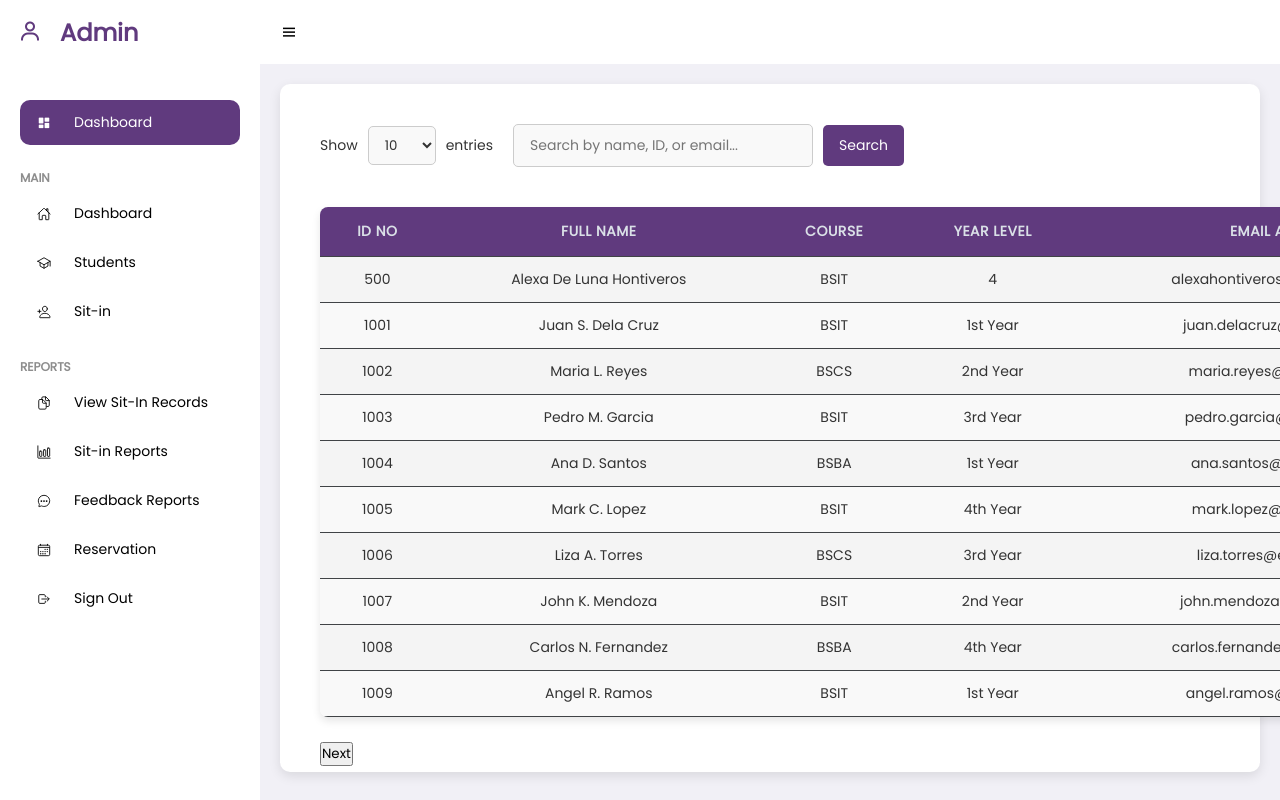
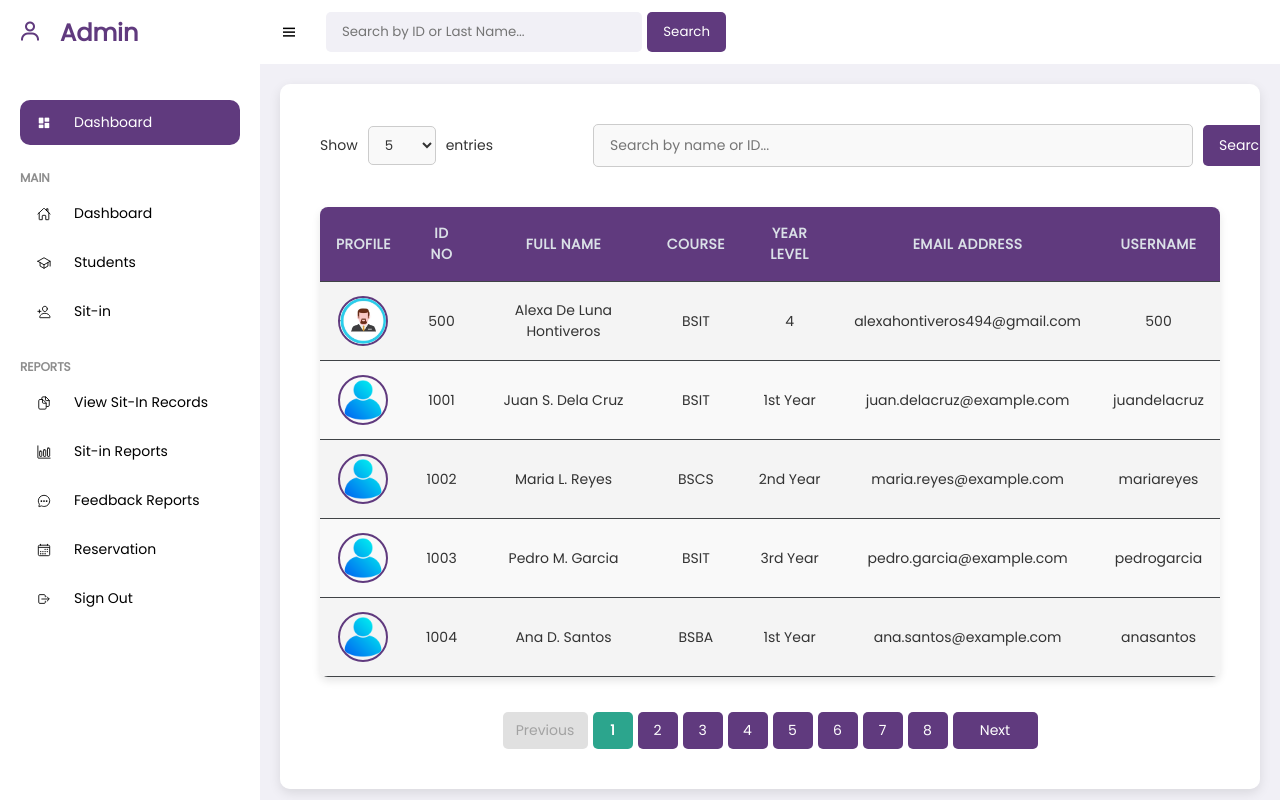
Before and after one commit to deLuna18/sitInmanagement32, a Flask app: page /admin_students in a window 1280 px wide. Run offline with Flask 3, Linux system fonts and the light colour scheme; a user stored in the database is signed in; data comes from the database, SQL or seed files in the repository; both versions use the stored data as it was after the commit; some libraries are stand-ins or nearby versions.

Commit message:
Done admin_students

```diff
--- a/app.py
+++ b/app.py
@@ -712,7 +712,7 @@ def admin_enrolled_students():
 def search_registered_students():
     query = request.args.get('query', '').strip().lower()
     page = request.args.get('page', 1, type=int)
-    per_page = 10
+    per_page = request.args.get('per_page', 10, type=int)  # Get per_page from the request
     offset = (page - 1) * per_page
 
     if not query:
@@ -732,6 +732,5 @@ def search_registered_students():
         "per_page": per_page
     })
 
-
 if __name__ == "__main__":
     app.run(debug=True)
--- a/dbhelper.py
+++ b/dbhelper.py
@@ -414,7 +414,7 @@ def count_all_registered_students():
 # GET ALL REGISTERED STUDENTS WITH PAGINATION
 def get_all_registered_students(limit=10, offset=0):
     sql = """
-    SELECT idno, firstname, middlename, lastname, course, year_level, email_address, username
+    SELECT idno, firstname, middlename, lastname, course, year_level, email_address, username, profile_picture
     FROM users
     WHERE idno != ?
     ORDER BY idno ASC
--- a/static/admin_dashboard.css
+++ b/static/admin_dashboard.css
@@ -231,7 +231,7 @@ nav form {
 nav .form-group {
 	position: relative;
 	display: flex;
-    align-items: center; /* Align items vertically */
+    align-items: center;
     gap: 5px;
 }
 
--- a/static/admin_students.css
+++ b/static/admin_students.css
@@ -16,7 +16,12 @@ body {
 	background: var(--grey);
 	overflow-x: hidden;
     min-height: 100vh;
-    /* background: linear-gradient(var(--red1) 50%, var(--dark2) 50%); */
+}
+
+html, body {
+    height: 100%;
+    margin: 0;
+    padding: 0;
 }
 
 a {
@@ -212,11 +217,14 @@ li {
 	width: calc(100% - 260px);
 	left: 260px;
 	transition: all .3s ease;
+    min-height: 100vh;
 }
 #sidebar.hide + #content {
 	width: calc(100% - 60px);
 	left: 60px;
 }
+
+
 /* NAVBAR */
 nav {
 	background: var(--light);
@@ -241,7 +249,25 @@ nav form {
 }
 nav .form-group {
 	position: relative;
+	display: flex;
+    align-items: center;
+    gap: 5px;
 }
+
+nav .form-group .search-btn {
+    background: var(--blue);
+    color: #fff;
+    border: none;
+    border-radius: 5px;
+    padding: 10px 16px;
+    cursor: pointer;
+    transition: background .3s ease;
+}
+
+nav .form-group .search-btn:hover {
+    background: #603a7ede;
+}
+
 nav .form-group input {
 	width: 100%;
 	background: var(--grey);
@@ -335,11 +361,12 @@ nav .profile .profile-link a:hover {
 .container{
     padding: 40px;
     width: auto;
-    height: 86vh;
+    min-height: 86vh;
     background: #ffffff;
     box-shadow: 0 4px 12px rgba(0, 0, 0, 0.1);
     border-radius: 10px;
     margin: 20px;
+    overflow-y: auto;
 }
 
 .container header .filterEntries{
@@ -347,6 +374,7 @@ nav .profile .profile-link a:hover {
     justify-content: space-between;
     align-items: center;
     margin-bottom: 20px;
+    gap: 100px;
 }
 
 .filterEntries .entries{
@@ -478,10 +506,9 @@ table td button{
 }
 
 .container footer{
-    margin-top: 25px;
+    margin-top: 35px;
     font-size: 16px;
     display: flex;
-    justify-content: space-between;
     align-items: center;
 }
 
@@ -714,7 +741,6 @@ input::-webkit-outer-spin-button{
     box-shadow: 0 4px 8px rgba(0, 0, 0, 0.1);
     border-radius: 8px;
     overflow: hidden;
-    min-width: 1400px !important;
 }
 
 /* Table header */
@@ -729,7 +755,7 @@ input::-webkit-outer-spin-button{
 
 /* Table header cells */
 .styled-table th {
-    padding: 14px 16px;
+    padding: 16px 16px;
     text-align: center;
     font-size: 14px;
 }
@@ -748,7 +774,7 @@ input::-webkit-outer-spin-button{
 
 /* Table body cells */
 .styled-table td {
-    padding: 12px 16px;
+    padding: 14px 16px;
     text-align: center;
     color: #333333;
     font-size: 14px;
@@ -840,53 +866,7 @@ input::-webkit-outer-spin-button{
 }
 
 
-/* Footer styling */
-.container footer {
-    margin-top: 25px;
-    font-size: 14px;
-    display: flex;
-    justify-content: space-between;
-    align-items: center;
-}
 
-.container footer span {
-    color: #333333;
-}
-
-footer .pagination button {
-    width: 40px;
-    padding: 8px 0;
-    color: #ffffff;
-    background: #603A7E;
-    font-size: 14px;
-    cursor: pointer;
-    border: none;
-    margin: 0 2px;
-    border-radius: 5px;
-    transition: background 0.3s ease, transform 0.2s ease;
-}
-
-footer .pagination button:first-child {
-    width: 85px;
-    border-top-left-radius: 5px;
-    border-bottom-left-radius: 5px;
-    opacity: 1; /* Fully visible */
-    pointer-events: auto; /* Enable click events */
-}
-
-footer .pagination button:last-child {
-    width: 85px;
-    border-top-right-radius: 5px;
-    border-bottom-right-radius: 5px;
-    opacity: 1; /* Fully visible */
-    pointer-events: auto; /* Enable click events */
-}
-
-footer .pagination button:disabled {
-    opacity: 0.6; /* Faded appearance when disabled */
-    cursor: not-allowed; /* Show disabled cursor */
-    pointer-events: none; /* Disable click events when disabled */
-}
 
 
 
@@ -937,14 +917,14 @@ footer .pagination button:disabled {
     justify-content: space-between;
     align-items: center;
     margin-bottom: 20px;
-    gap: 20px; /* Add gap between entries dropdown and search bar */
+    gap: 20px;
 }
 
 /* ENTRIES DROPDOWN */
 .filterEntries .entries {
     display: flex;
     align-items: center;
-    gap: 10px; /* Add gap between "Show" text and dropdown */
+    gap: 10px;
     color: #333333;
     font-size: 14px;
 }
@@ -969,12 +949,12 @@ footer .pagination button:disabled {
     display: flex;
     align-items: center;
     gap: 10px;
-    margin-left: auto; /* Push search bar to the right */
+    margin-left: auto;
 }
 
 .filterEntries .search-container input {
-    width: 100%;
-    max-width: 300px;
+    width: 600px;
+    max-width: 6000px;
     padding: 10px 16px;
     border: 1px solid #cccccc;
     border-radius: 5px;
@@ -1005,3 +985,75 @@ footer .pagination button:disabled {
     background: #4a2c5f;
     transform: scale(1.05);
 }
+
+
+/* FOOTER | PAGINATION BUTTON */
+
+footer {
+    display: flex;
+    justify-content: center;
+    align-items: center;
+    width: 100%;
+    margin-top: 25px;
+}
+
+footer #pagination {
+    display: flex;
+    gap: 5px;
+    align-items: center;
+}
+
+footer #pagination button {
+    width: 40px;
+    padding: 8px 0;
+    color: #ffffff;
+    background: #603A7E;
+    font-size: 14px;
+    cursor: pointer;
+    border: none;
+    border-radius: 5px;
+    transition: background 0.3s ease, transform 0.2s ease;
+}
+
+footer #pagination button:hover {
+    background: #4a2c5f;
+    transform: scale(1.05);
+}
+
+footer #pagination button.active {
+    background: #2CA58D;
+    color: #ffffff;
+    font-weight: bold;
+}
+
+footer #pagination button:disabled {
+    opacity: 0.6;
+    cursor: not-allowed;
+    background: #cccccc;
+    color: #666666;
+}
+
+footer #pagination button:first-child,
+footer #pagination button:last-child {
+    width: 85px;
+}
+
+footer #pagination button:first-child {
+    border-top-left-radius: 5px;
+    border-bottom-left-radius: 5px;
+}
+
+footer #pagination button:last-child {
+    border-top-right-radius: 5px;
+    border-bottom-right-radius: 5px;
+}
+
+
+/* TABLE IMAGE  */
+.styled-table img {
+    width: 50px;
+    height: 50px;
+    border-radius: 50%;
+    object-fit: cover;
+    border: 2px solid #603A7E;
+}
--- a/static/js/admin_students.js
+++ b/static/js/admin_students.js
@@ -1,102 +1,226 @@
 // =========================================== SIDEBAR ===========================================
-// SIDEBAR DROPDOWN
 const allDropdown = document.querySelectorAll('#sidebar .side-dropdown');
 const sidebar = document.getElementById('sidebar');
+const toggleSidebar = document.querySelector('nav .toggle-sidebar');
+const allSideDivider = document.querySelectorAll('#sidebar .divider');
 
-allDropdown.forEach(item=> {
+// SIDEBAR DROPDOWN
+allDropdown.forEach(item => {
     const a = item.parentElement.querySelector('a:first-child');
     a.addEventListener('click', function (e) {
         e.preventDefault();
 
-		if(!this.classList.contains('active')) {
-			allDropdown.forEach(i=> {
+        if (!this.classList.contains('active')) {
+            allDropdown.forEach(i => {
                 const aLink = i.parentElement.querySelector('a:first-child');
-
                 aLink.classList.remove('active');
                 i.classList.remove('show');
-			})
+            });
         }
 
         this.classList.toggle('active');
         item.classList.toggle('show');
-	})
-})
+    });
+});
 
 // SIDEBAR COLLAPSE
-const toggleSidebar = document.querySelector('nav .toggle-sidebar');
-const allSideDivider = document.querySelectorAll('#sidebar .divider');
+toggleSidebar.addEventListener('click', function () {
+    sidebar.classList.toggle('hide');
 
-if(sidebar.classList.contains('hide')) {
-	allSideDivider.forEach(item=> {
-		item.textContent = '-'
-	})
-	allDropdown.forEach(item=> {
+    allSideDivider.forEach(item => {
+        item.textContent = sidebar.classList.contains('hide') ? '-' : item.dataset.text;
+    });
+
+    if (sidebar.classList.contains('hide')) {
+        allDropdown.forEach(item => {
             const a = item.parentElement.querySelector('a:first-child');
             a.classList.remove('active');
             item.classList.remove('show');
-	})
-} else {
-	allSideDivider.forEach(item=> {
-		item.textContent = item.dataset.text;
-	})
+        });
     }
+});
 
-toggleSidebar.addEventListener('click', function () {
-	sidebar.classList.toggle('hide');
-
-	if(sidebar.classList.contains('hide')) {
-		allSideDivider.forEach(item=> {
-			item.textContent = '-'
-		})
-
-		allDropdown.forEach(item=> {
+sidebar.addEventListener('mouseleave', function () {
+    if (this.classList.contains('hide')) {
+        allDropdown.forEach(item => {
             const a = item.parentElement.querySelector('a:first-child');
             a.classList.remove('active');
             item.classList.remove('show');
-		})
-	} else {
-		allSideDivider.forEach(item=> {
-			item.textContent = item.dataset.text;
-		})
+        });
+        allSideDivider.forEach(item => {
+            item.textContent = '-';
+        });
     }
-})
+});
 
-sidebar.addEventListener('mouseleave', function () {
-	if(this.classList.contains('hide')) {
-		allDropdown.forEach(item=> {
+sidebar.addEventListener('mouseenter', function () {
+    if (this.classList.contains('hide')) {
+        allDropdown.forEach(item => {
             const a = item.parentElement.querySelector('a:first-child');
             a.classList.remove('active');
             item.classList.remove('show');
-		})
-		allSideDivider.forEach(item=> {
-			item.textContent = '-'
-		})
+        });
+        allSideDivider.forEach(item => {
+            item.textContent = item.dataset.text;
+        });
     }
-})
-
-sidebar.addEventListener('mouseenter', function () {
-	if(this.classList.contains('hide')) {
-		allDropdown.forEach(item=> {
-			const a = item.parentElement.querySelector('a:first-child');
-			a.classList.remove('active');
-			item.classList.remove('show');
-		})
-		allSideDivider.forEach(item=> {
-			item.textContent = item.dataset.text;
-		})
-	}
-})
-
+});
 
 // ============================== TABLE FUNCTIONALITY =================================
 
+let currentPage = 1;
+let perPage = 5;
 
-
+// FETCH ALL REGISTERED STUDENTS
 async function fetchAllRegisteredStudents(page = 1) {
     try {
         const response = await fetch(`/search_registered_students?page=${page}`);
         const data = await response.json();
+        displayRegisteredStudents(data.students);
+        updatePagination(data.total, data.page, data.per_page);
+    } catch (error) {
+        console.error("Error fetching students:", error);
+        alert("An error occurred while fetching students. Please try again.");
+    }
+}
 
+// SEARCH REGISTERED STUDENTS
+async function searchRegisteredStudents(page = 1) {
+    const query = document.getElementById('registeredSearchInput').value.trim();
+
+    try {
+        const response = await fetch(`/search_registered_students?query=${encodeURIComponent(query)}&page=${page}`);
+        const data = await response.json();
+        displayRegisteredStudents(data.students);
+        updatePagination(data.total, data.page, data.per_page);
+    } catch (error) {
+        console.error("Error fetching search results:", error);
+        alert("An error occurred while searching. Please try again.");
+    }
+}
+
+// UPDATE PAGINATION
+function updatePagination(total, page, perPage) {
+    const paginationDiv = document.getElementById('pagination');
+    paginationDiv.innerHTML = '';
+
+    const totalPages = Math.ceil(total / perPage);
+
+    // PREVIOUS BUTTON
+    if (page > 1) {
+        const prevButton = document.createElement('button');
+        prevButton.textContent = 'Previous';
+        prevButton.id = 'prevPage';
+        prevButton.addEventListener('click', () => {
+            currentPage = page - 1;
+            searchRegisteredStudents(currentPage);
+        });
+        paginationDiv.appendChild(prevButton);
+    } else {
+        const prevButton = document.createElement('button');
+        prevButton.textContent = 'Previous';
+        prevButton.id = 'prevPage';
+        prevButton.disabled = true;
+        paginationDiv.appendChild(prevButton);
+    }
+
+    // PAGE NUMBER
+    for (let i = 1; i <= totalPages; i++) {
+        const pageButton = document.createElement('button');
+        pageButton.textContent = i;
+        pageButton.classList.toggle('active', i === page);
+        pageButton.addEventListener('click', () => {
+            currentPage = i;
+            searchRegisteredStudents(currentPage);
+        });
+        paginationDiv.appendChild(pageButton);
+    }
+
+    // NEXT BUTTON
+    if (page < totalPages) {
+        const nextButton = document.createElement('button');
+        nextButton.textContent = 'Next';
+        nextButton.id = 'nextPage';
+        nextButton.addEventListener('click', () => {
+            currentPage = page + 1;
+            searchRegisteredStudents(currentPage);
+        });
+        paginationDiv.appendChild(nextButton);
+    } else {
+        const nextButton = document.createElement('button');
+        nextButton.textContent = 'Next';
+        nextButton.id = 'nextPage';
+        nextButton.disabled = true;
+        paginationDiv.appendChild(nextButton);
+    }
+}
+
+// DISPLAY
+function displayRegisteredStudents(students) {
+    const tbody = document.getElementById('registeredStudentsTableBody');
+    tbody.innerHTML = '';
+
+    if (students.length === 0) {
+        const row = document.createElement('tr');
+        const cell = document.createElement('td');
+        cell.setAttribute('colspan', '7');
+        cell.textContent = 'No students found.';
+        cell.style.textAlign = 'center';
+        cell.style.padding = '20px';
+        cell.style.fontStyle = 'italic';
+        row.appendChild(cell);
+        tbody.appendChild(row);
+    } else {
+        students.forEach(student => {
+            const row = document.createElement('tr');
+            row.innerHTML = `
+                <td>
+                    <img src="/static/uploads/${student.profile_picture || 'default_profile.png'}"
+                         alt="Profile Picture"
+                         style="width: 50px; height: 50px; border-radius: 50%; object-fit: cover;">
+                </td>
+                <td>${student.idno}</td>
+                <td>${student.firstname} ${student.middlename ? student.middlename + ' ' : ''}${student.lastname}</td>
+                <td>${student.course}</td>
+                <td>${student.year_level}</td>
+                <td>${student.email_address}</td>
+                <td>${student.username}</td>
+            `;
+            tbody.appendChild(row);
+        });
+    }
+}
+
+// DEBOUNCE SEARCH
+let searchTimeout;
+document.getElementById('registeredSearchInput').addEventListener('input', () => {
+    clearTimeout(searchTimeout);
+    searchTimeout = setTimeout(() => {
+        searchRegisteredStudents(1);
+    }, 300); // Adjust debounce time as needed
+});
+
+window.onload = fetchAllRegisteredStudents;
+
+
+// ============================== ENTRIES DROPDOWN FUNCTIONALITY =================================
+
+// Get the dropdown element
+const entriesDropdown = document.getElementById('table_size');
+
+// Add event listener to the dropdown
+entriesDropdown.addEventListener('change', function () {
+    const selectedValue = parseInt(this.value); // Get the selected value (10, 20, 50, 100)
+    perPage = selectedValue; // Update the global perPage variable
+    currentPage = 1; // Reset to the first page
+    searchRegisteredStudents(currentPage); // Re-fetch data with the new limit
+});
+
+// Update the fetchAllRegisteredStudents and searchRegisteredStudents functions to use the global perPage variable
+async function fetchAllRegisteredStudents(page = 1) {
+    try {
+        const response = await fetch(`/search_registered_students?page=${page}&per_page=${perPage}`);
+        const data = await response.json();
         displayRegisteredStudents(data.students);
         updatePagination(data.total, data.page, data.per_page);
     } catch (error) {
@@ -109,9 +233,8 @@ async function searchRegisteredStudents(page = 1) {
     const query = document.getElementById('registeredSearchInput').value.trim();
 
     try {
-        const response = await fetch(`/search_registered_students?query=${encodeURIComponent(query)}&page=${page}`);
+        const response = await fetch(`/search_registered_students?query=${encodeURIComponent(query)}&page=${page}&per_page=${perPage}`);
         const data = await response.json();
-
         displayRegisteredStudents(data.students);
         updatePagination(data.total, data.page, data.per_page);
     } catch (error) {
@@ -119,105 +242,3 @@ async function searchRegisteredStudents(page = 1) {
         alert("An error occurred while searching. Please try again.");
     }
 }
-
-let currentPage = 1;  // Track the current page
-const perPage = 10;   // Number of records per page
-
-function updatePagination(total, page, perPage) {
-    const paginationDiv = document.getElementById('pagination');
-    paginationDiv.innerHTML = '';  // Clear existing pagination controls
-
-    const totalPages = Math.ceil(total / perPage);
-
-    // Previous Button
-    if (page > 1) {
-        const prevButton = document.createElement('button');
-        prevButton.textContent = 'Previous';
-        prevButton.addEventListener('click', () => {
-            currentPage = page - 1;
-            fetchAllRegisteredStudents(currentPage);
-        });
-        paginationDiv.appendChild(prevButton);
-    }
-
-    // Next Button
-    if (page < totalPages) {
-        const nextButton = document.createElement('button');
-        nextButton.textContent = 'Next';
-        nextButton.addEventListener('click', () => {
-            currentPage = page + 1;
-            fetchAllRegisteredStudents(currentPage);
-        });
-        paginationDiv.appendChild(nextButton);
-    }
-}
-
-
-// PAGINATION
-
-function updatePagination(total, page, perPage) {
-    const paginationDiv = document.getElementById('pagination');
-    paginationDiv.innerHTML = '';
-
-    const totalPages = Math.ceil(total / perPage);
-
-    // Previous Button
-    if (page > 1) {
-        const prevButton = document.createElement('button');
-        prevButton.textContent = 'Previous';
-        prevButton.addEventListener('click', () => {
-            currentPage = page - 1;
-            searchRegisteredStudents(currentPage);
-        });
-        paginationDiv.appendChild(prevButton);
-    }
-
-    // Next Button
-    if (page < totalPages) {
-        const nextButton = document.createElement('button');
-        nextButton.textContent = 'Next';
-        nextButton.addEventListener('click', () => {
-            currentPage = page + 1;
-            searchRegisteredStudents(currentPage);
-        });
-        paginationDiv.appendChild(nextButton);
-    }
-}
-
-// DISPLAY
-function displayRegisteredStudents(students) {
-    const tbody = document.getElementById('registeredStudentsTableBody');
-    tbody.innerHTML = '';  // Clear existing rows
-
-    if (students.length === 0) {
-        // Display "No students found." message in the table
-        const row = document.createElement('tr');
-        const cell = document.createElement('td');
-        cell.setAttribute('colspan', '6');  // Span all columns
-        cell.textContent = 'No students found.';  // Message to display
-        cell.style.textAlign = 'center';  // Center the text
-        cell.style.padding = '20px';  // Add some padding
-        cell.style.fontStyle = 'italic';  // Italicize the text
-        row.appendChild(cell);
-        tbody.appendChild(row);
-    } else {
-        // Display the list of students
-        students.forEach(student => {
-            const row = document.createElement('tr');
-            row.innerHTML = `
-                <td>${student.idno}</td>
-                <td>${student.firstname} ${student.middlename ? student.middlename + ' ' : ''}${student.lastname}</td>
-                <td>${student.course}</td>
-                <td>${student.year_level}</td>
-                <td>${student.email_address}</td>
-                <td>${student.username}</td>
-            `;
-            tbody.appendChild(row);
-        });
-    }
-}
-
-
-
-// Call this function when the page loads
-window.onload = fetchAllRegisteredStudents;
--- a/templates/admin_students.html
+++ b/templates/admin_students.html
@@ -95,18 +95,52 @@
     <!-- SIDEBAR -->
 
     <section id="content">
-		<!-- NAVBAR -->
+
+        <!-- NAVBAR [SUD KAY SEARCH BAR]-->
 		<nav>
 			<i class='bx bx-menu toggle-sidebar'></i>
+			<form id="searchForm">
+				<div class="form-group">
+					<input type="text" id="searchInput" placeholder="Search by ID or Last Name...">
+					<button type="button" id="searchBtn" class="search-btn">Search</button>
+				</div>
+			</form>
+		</nav>
+
+		<button id="openModalBtn" style="display: none;">Open Sit-In Modal</button>
+
+		<!-- MODAL FOR STUDENT SIT-IN [CONNECTED TO SEARCH BAR] -->
+		<div id="sitInModal"
+			style="
+				display: none;
+				position: fixed;
+				top: 0;
+				left: 0;
+				width: 100%;
+				height: 100%;
+				background-color: rgba(0, 0, 0, 0.5);
+				z-index: 9999; /* Highest priority */
+				justify-content: center;
+				align-items: center;
 
 
 
-        <!-- Modal for Student Sit-In [Connected to Search Bar] -->
-        <div id="sitInModal"
-            style="display: none; position: fixed; top: 0; left: 0; width: 100%; height: 100%; background-color: rgba(0, 0, 0, 0.5); z-index: 9999; justify-content: center; align-items: center;">
+				">
+
 			<div class="modal-content"
-                style="background-color: #fff; padding: 20px; border-radius: 10px; box-shadow: 0 4px 15px rgba(0, 0, 0, 0.3); width: 100%; max-width: 500px;">
+				style="
+
+					background-color: #fff;
+					padding: 20px;
+					border-radius: 10px;
+					box-shadow: 0 4px 15px rgba(0, 0, 0, 0.3);
+					width: 100%;
+					max-width: 500px;
+					">
+
+
 				<h2>Sit In Form</h2>
+
 				<label>ID Number:</label>
 				<input type="text" id="idNumber" readonly>
 
@@ -123,20 +157,41 @@
 				<input type="text" id="remainingSessions" readonly>
 
 				<div style="display: flex; gap: 10px; margin-top: 10px;">
-                    <button id="closeModal" style="background-color: #d9534f; color: #fff; border: none; border-radius: 5px; padding: 8px 20px; cursor: pointer; transition: background 0.3s ease;">
+					<button id="closeModal" style="
+						background-color: #d9534f;
+						color: #fff;
+						border: none;
+						border-radius: 5px;
+						padding: 8px 20px;
+						cursor: pointer;
+						transition: background 0.3s ease;">
 						Close
 					</button>
-                    <button id="acceptBtn" style="background-color: #5cb85c; color: #fff; border: none; border-radius: 5px; padding: 8px 20px; cursor: pointer; transition: background 0.3s ease;">
+
+					<button id="acceptBtn" style="
+						background-color: #5cb85c;
+						color: #fff;
+						border: none;
+						border-radius: 5px;
+						padding: 8px 20px;
+						cursor: pointer;
+						transition: background 0.3s ease;">
 						Accept
 					</button>
-                    <button id="rejectBtn" style="background-color: #f0ad4e; color: #fff; border: none; border-radius: 5px; padding: 8px 20px; cursor: pointer; transition: background 0.3s ease;">
+
+					<button id="rejectBtn" style="
+						background-color: #f0ad4e;
+						color: #fff;
+						border: none;
+						border-radius: 5px;
+						padding: 8px 20px;
+						cursor: pointer;
+						transition: background 0.3s ease;">
 						Reject
 					</button>
 				</div>
 			</div>
 		</div>
-    </nav>
-		<!-- NAVBAR -->
 
     <!-- CONTAINER  -->
     <div class="container">
@@ -145,7 +200,9 @@
             <div class="filterEntries">
                 <!-- ENTRIES -->
                 <div class="entries">
-                    Show <select name="" id="table_size">
+                    Show
+                    <select name="" id="table_size">
+                        <option value="5">5</option>
                         <option value="10">10</option>
                         <option value="20">20</option>
                         <option value="50">50</option>
@@ -155,7 +212,7 @@
 
                 <!-- SEARCH BAR -->
                 <div class="search-container">
-                    <input type="text" id="registeredSearchInput" placeholder="Search by name, ID, or email...">
+                    <input type="text" id="registeredSearchInput" placeholder="Search by name or ID...">
                     <button onclick="searchRegisteredStudents()">Search</button>
                 </div>
             </div>
@@ -165,6 +222,7 @@
         <table class="styled-table">
             <thead>
                 <tr class="heading">
+                    <th>Profile</th>
                     <th>ID No</th>
                     <th>Full Name</th>
                     <th>Course</th>
@@ -181,7 +239,13 @@
 
         <!-- FOOTER | PAGINATION -->
         <footer>
-            <div id="pagination"></div>
+            <div id="pagination">
+                <button id="prevPage" disabled>Previous</button>
+                <button class="active">1</button>
+                <button>2</button>
+                <button>3</button>
+                <button id="nextPage">Next</button>
+            </div>
         </footer>
 
 
```
Also changed, not shown: static/uploads/500_food-ordering-portal-business-model-modified_7.png (added), usermanagement.db. Lines whose indentation alone changed are shown as unchanged.
